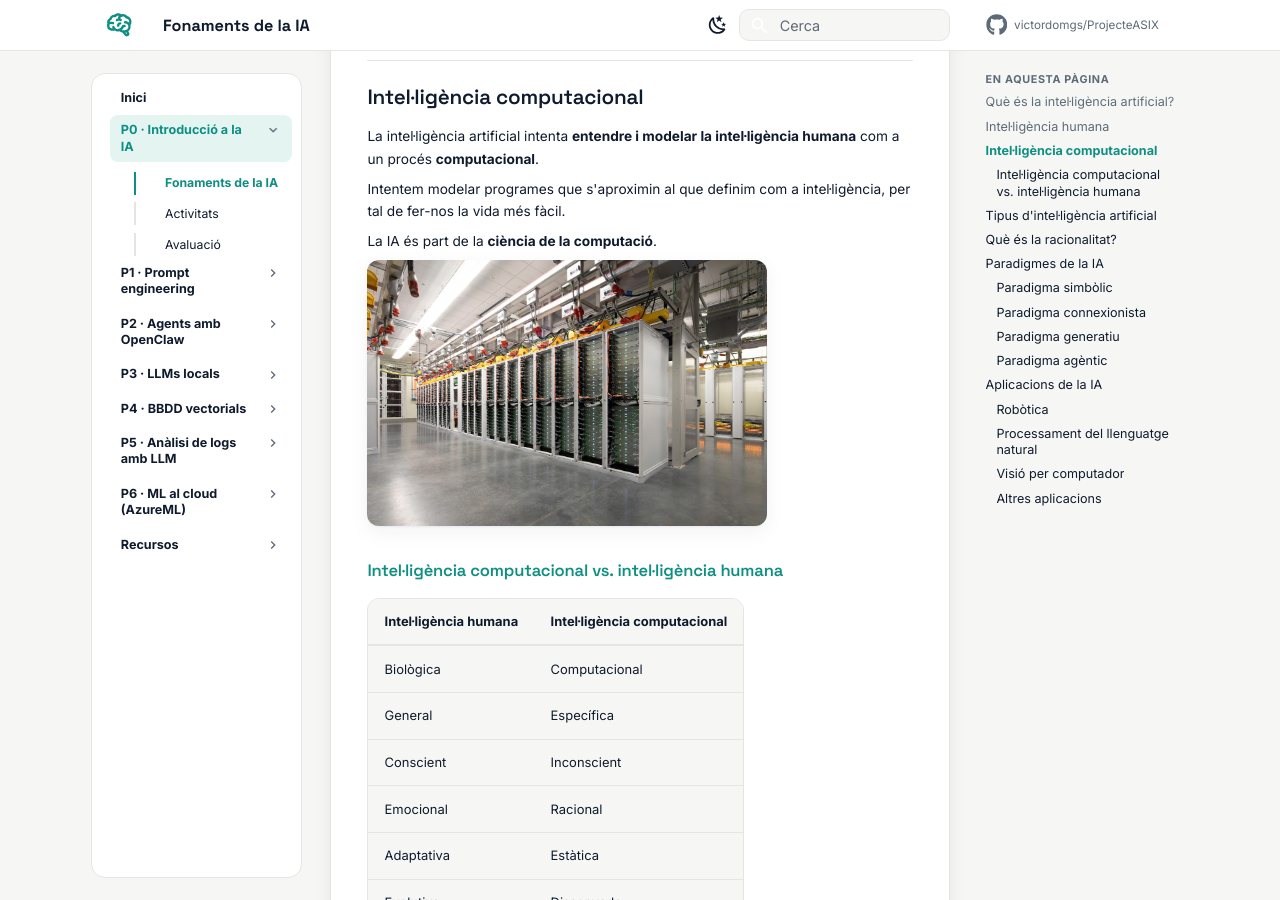
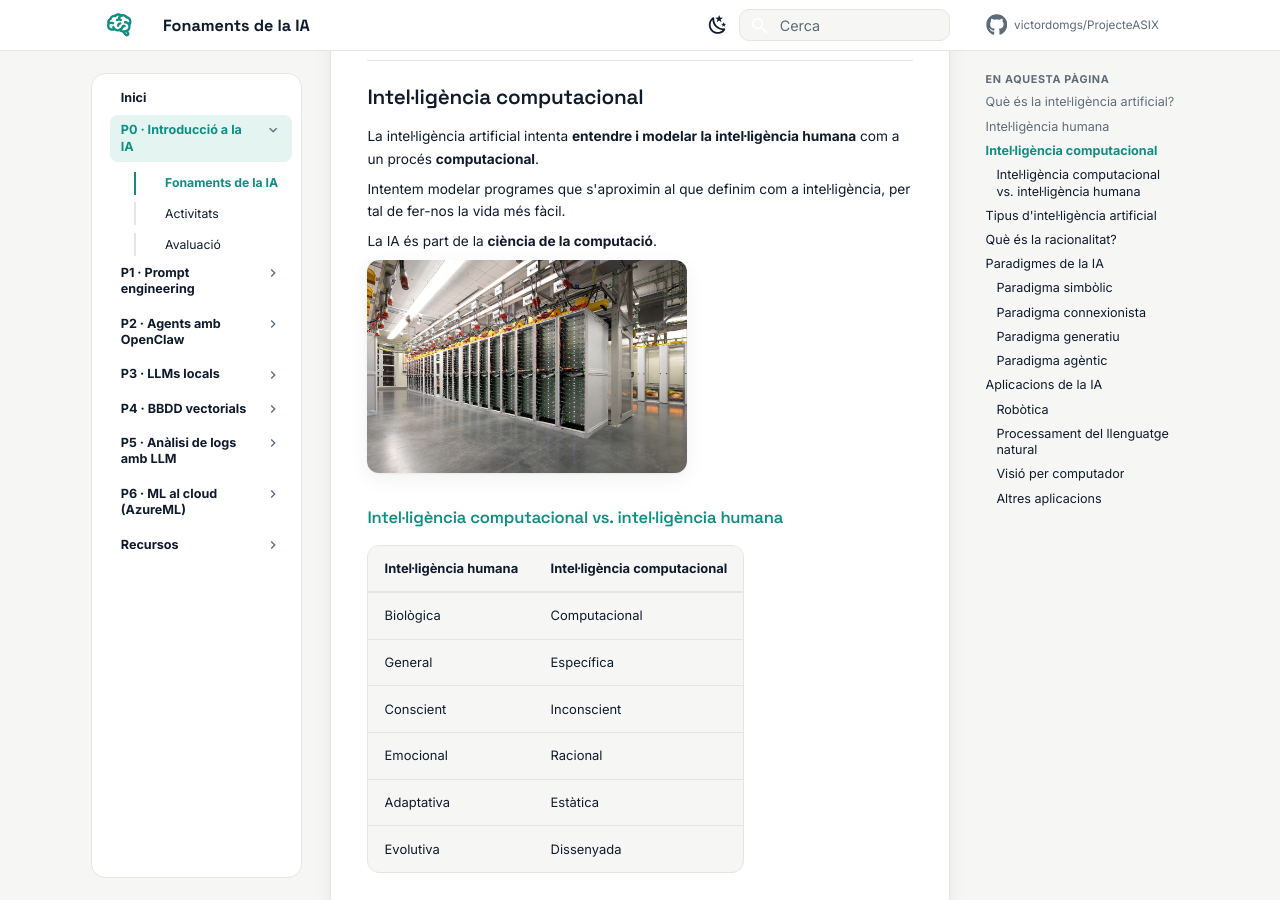
Before and after one commit to victordomgs/ProjecteASIX, an MkDocs documentation site: the page built from docs/p0-introduccio-ia/teoria.md, in a window 1280 px wide and 900 px high, scrolled down 1133 px. Built offline with MkDocs 1.6.1 and Material for MkDocs 9.7.7, drawn with Linux system fonts in a browser that asks for light colours; comment, search, counter and statistics services are not loaded.

Commit message:
Update teoria.md

```diff
--- a/docs/p0-introduccio-ia/teoria.md
+++ b/docs/p0-introduccio-ia/teoria.md
@@ -47,7 +47,7 @@ Intentem modelar programes que s'aproximin al que definim com a intel·ligència
 
 La IA és part de la **ciència de la computació**.
 
-![Centre de processament de dades](img/cpd.jpeg){ width=400 loading=lazy }
+![Centre de processament de dades](img/cpd.jpeg){ width=320 loading=lazy }
 
 </div>
 
@@ -138,7 +138,7 @@ Abasten des de la lògica formal basada en regles humanes fins a models autònom
 ## Aplicacions de la IA
 
 <figure>
-  <video src="../img/aplicacions.mp4" poster="../img/aplicacions.jpg" width="360" autoplay loop muted playsinline></video>
+  <video src="../img/aplicacions.mp4" poster="../img/aplicacions.jpg" width="280" autoplay loop muted playsinline></video>
 </figure>
 
 ### Robòtica
```
